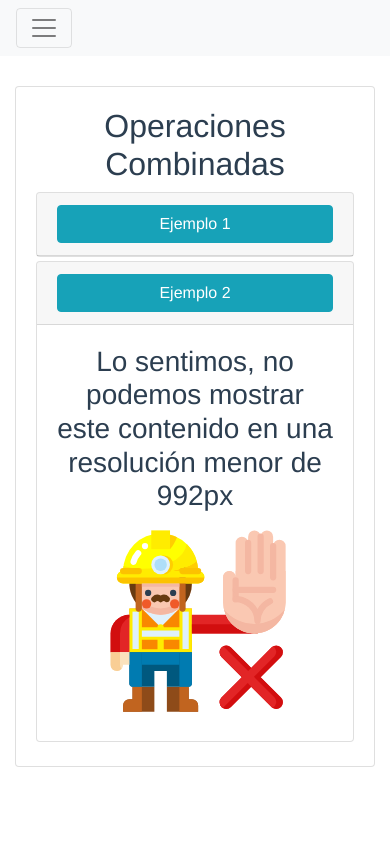
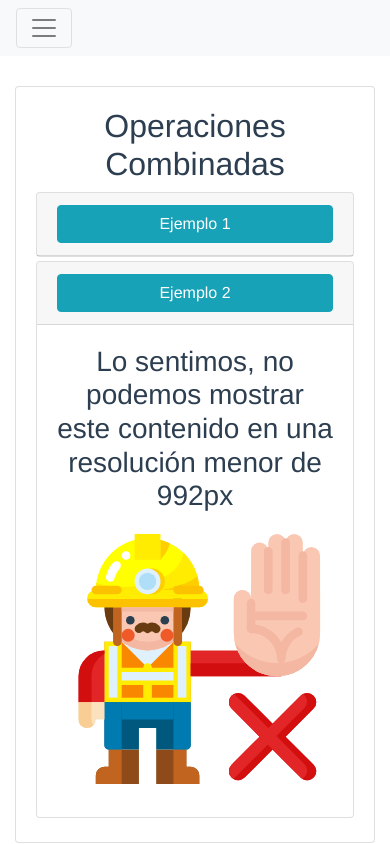
Before and after one commit to RoyRV/sammy-learning, a Vue app: page /mixedOperations in a window 390 px wide. Built offline with nearby package versions, Linux system fonts and the light colour scheme.

Commit message:
commit style

```diff
--- a/src/components/lowResolutionComponent.vue
+++ b/src/components/lowResolutionComponent.vue
@@ -9,7 +9,7 @@
         </b-row>
         <b-row>
             <b-col>
-                <div>
+                <div class="imgContainer">
                     <img :src="'/assets/sorry.svg'" class="sorryIcon" />
                 </div>
             </b-col>
@@ -27,9 +27,21 @@
     }
 </script>
 <style scoped>
+    .imgContainer {
+        display: flex;
+        align-content: center;
+        justify-content: center;
+    }
+
+    @media (max-width:240px) {
+        .sorryIcon {
+            width: 100%;
+        }
+    }
+
     @media (max-width:780px) {
         .sorryIcon {
-            max-width: 200px;
+            max-width: 100%;
         }
     }
 </style>
--- a/src/views/themes/mixinOperations.vue
+++ b/src/views/themes/mixinOperations.vue
@@ -320,7 +320,7 @@
         }
 
         .notAvailableOperationContainer {
-            display: flex;
+            display: block;
         }
 
         .operationContainer {
```
